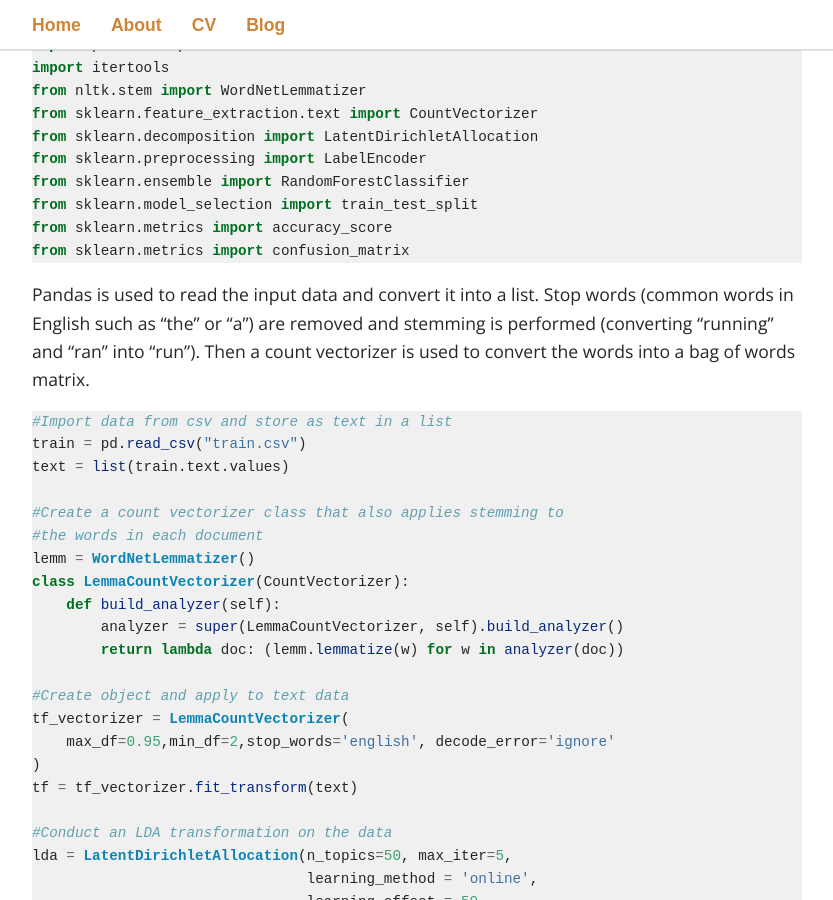
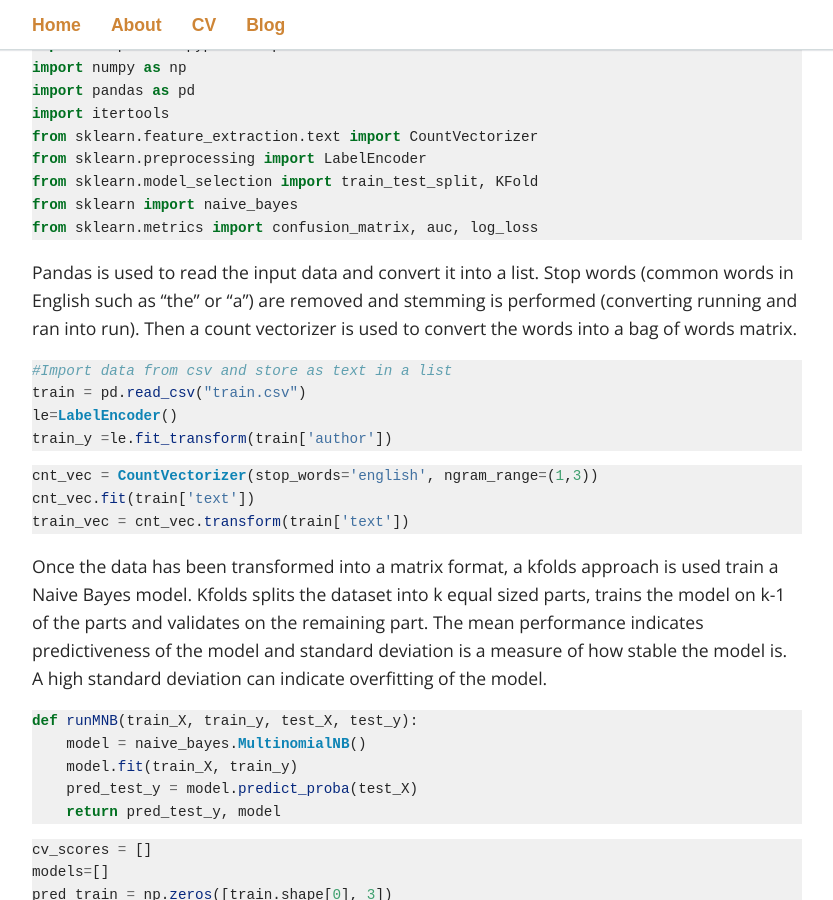
Before and after one commit to XiaozhouWang85/XiaozhouWang85.github.io, a Jekyll site: the page built from _posts/2018-02-17-Deploying machine learning models to AWS Lambda part 2.markdown, in a window 1280 px wide and 900 px high, scrolled down 894 px. Shown: the whole window, without its empty margins (223-1056 px from the left). Built offline with Jekyll 4.4.1, drawn with Linux system fonts in a browser that asks for light colours; some web fonts are replaced; some of the changed text lies outside the part shown.

Commit message:
Signed-off-by: Xiaozhou Wang <xiaozhou.wang85@gmail.com>

````diff
--- a/_posts/2018-02-17-Deploying machine learning models to AWS Lambda part 2.markdown
+++ b/_posts/2018-02-17-Deploying machine learning models to AWS Lambda part 2.markdown
@@ -5,11 +5,14 @@ date:   2018-02-15 13:21:40 +0800
 categories: datascience machinelearning AWSLambda Deployment
 ---
 
-Before we can begin discussing how to implement a machine learning model, we need to build one. The model shown below is a fairly simple one and has fairly low predictive power. However, it uses NLTK, Scikit-learn and Pandas so serves as a good example model to implement. The data and solution were both taken from Kaggle. Here is the [competition](https://www.kaggle.com/c/spooky-author-identification) and [solution](https://www.kaggle.com/arthurtok/spooky-nlp-and-topic-modelling-tutorial). This article will only provide a very brief walkthrough of how the model is built since it is assumed the reader already knows this. If this is not the case then Kaggle contains many tutorials and worked examples that are a great learning resource.
+
+Before we can begin discussing how to implement a machine learning model, we need to build one. The model shown below is built using Naive Bayes which is commonly used in text based predictive challenges. Technically it is not a machine learning model but uses the same dependencies within Python so serves as a good stand-in.
+
+The data and solution were both taken from Kaggle. Here is the [competition](https://www.kaggle.com/c/spooky-author-identification) and [solution](https://www.kaggle.com/sudalairajkumar/simple-feature-engg-notebook-spooky-author). This article will only provide a very brief walkthrough of how the model is built since it is assumed the reader already knows this. If this is not then case then Kaggle contains many tutorials and worked examples that is a great learning resource.
 
 #### Building a model with NLTK, Scikit-learn and Pandas
 
-The Kaggle challenge is based around the works of horror authors Edgar Allan Poe, HP Lovecraft and Mary Shelley. The task is to identify the author when given an excerpt taken from one of their books.
+The Kaggle challenge is based around the works of horror authors Edgar Allan Poe, HP Lovecraft and Mary Shelley. The task is to identify the author when given an excerpt take from one of their books.
 
 The first step is to import the dependent libraries.
 
@@ -20,100 +23,113 @@ import matplotlib.pyplot as plt
 import numpy as np
 import pandas as pd
 import itertools
-from nltk.stem import WordNetLemmatizer
 from sklearn.feature_extraction.text import CountVectorizer
-from sklearn.decomposition import LatentDirichletAllocation
 from sklearn.preprocessing import LabelEncoder
-from sklearn.ensemble import RandomForestClassifier
-from sklearn.model_selection import train_test_split
-from sklearn.metrics import accuracy_score
-from sklearn.metrics import confusion_matrix
+from sklearn.model_selection import train_test_split, KFold
+from sklearn import naive_bayes
+from sklearn.metrics import confusion_matrix, auc, log_loss
 ```
 
-Pandas is used to read the input data and convert it into a list. Stop words (common words in English such as "the" or "a") are removed and stemming is performed (converting "running" and "ran" into "run"). Then a count vectorizer is used to convert the words into a bag of words matrix.
+Pandas is used to read the input data and convert it into a list. Stop words (common words in English such as "the" or "a") are removed and stemming is performed (converting running and ran into run). Then a count vectorizer is used to convert the words into a bag of words matrix.
 
 
 ```python
 #Import data from csv and store as text in a list
 train = pd.read_csv("train.csv")
-text = list(train.text.values)
-
-#Create a count vectorizer class that also applies stemming to
-#the words in each document
-lemm = WordNetLemmatizer()
-class LemmaCountVectorizer(CountVectorizer):
-    def build_analyzer(self):
-        analyzer = super(LemmaCountVectorizer, self).build_analyzer()
-        return lambda doc: (lemm.lemmatize(w) for w in analyzer(doc))
-
-#Create object and apply to text data
-tf_vectorizer = LemmaCountVectorizer(
-    max_df=0.95,min_df=2,stop_words='english', decode_error='ignore'
-)
-tf = tf_vectorizer.fit_transform(text)
-
-#Conduct an LDA transformation on the data
-lda = LatentDirichletAllocation(n_topics=50, max_iter=5,
-                                learning_method = 'online',
-                                learning_offset = 50.,
-                                random_state = 0)
-X=lda.fit_transform(tf)
-
-#Convert author to integer
 le=LabelEncoder()
-Y=le.fit_transform(train['author'])
+train_y =le.fit_transform(train['author'])
 ```
-
-Once the data has been transformed into a matrix format, it is split into train and test groups. This is so that cross validation can be performed on the model once it is built. Random forest is used as the classifier and once fit to the data, it is used to make predictions on the data that had been set aside for testing. The accuracy scores and confusion matrix are produced.
 
 
 ```python
-#Split data into test and train
-train_x, test_x, train_y, test_y = train_test_split(
-    X, Y,train_size=0.25
-)
-clf = RandomForestClassifier(n_jobs=200,min_samples_split=100,min_samples_leaf=100)
-clf.fit(train_x, train_y)
-pred=clf.predict(test_x)
-train_acc=accuracy_score(train_y, clf.predict(train_x))
-test_acc=accuracy_score(test_y, clf.predict(test_x))
-cm=confusion_matrix(test_y, clf.predict(test_x))
+cnt_vec = CountVectorizer(stop_words='english', ngram_range=(1,3))
+cnt_vec.fit(train['text'])
+train_vec = cnt_vec.transform(train['text'])
 ```
 
-Matplotlib is used to visualise the confusion matrix.
+Once the data has been transformed into a matrix format, a kfolds approach is used train a Naive Bayes model. Kfolds splits the dataset into k equal sized parts, trains the model on k-1 of the parts and validates on the remaining part. The mean performance indicates predictiveness of the model and standard deviation is a measure of how stable the model is. A high standard deviation can indicate overfitting of the model.
 
 
 ```python
-#Print model results and confusion Matrix
-print('Train: {0:.0f}%, Test: {1:.0f}%'.format(train_acc*100, test_acc*100))
+def runMNB(train_X, train_y, test_X, test_y):
+    model = naive_bayes.MultinomialNB()
+    model.fit(train_X, train_y)
+    pred_test_y = model.predict_proba(test_X)
+    return pred_test_y, model
+```
 
-plt.imshow(cm, interpolation='nearest', cmap=plt.cm.Blues)
-classes=['EAP', 'HPL', 'MWS']
-plt.title('Confusion Matrix')
-plt.colorbar()
-tick_marks = np.arange(len(classes))
-plt.xticks(tick_marks, classes, rotation=45)
-plt.yticks(tick_marks, classes)
 
-fmt = 'd'
-thresh = cm.max() / 2.
-for i, j in itertools.product(range(cm.shape[0]), range(cm.shape[1])):
-    plt.text(j, i, format(cm[i, j], fmt),
-             horizontalalignment="center",
-             color="white" if cm[i, j] > thresh else "black")
+```python
+cv_scores = []
+models=[]
+pred_train = np.zeros([train.shape[0], 3])
+kf = KFold(n_splits=5, shuffle=True, random_state=2017)
+for dev_index, val_index in kf.split(train):
+    dev_X, val_X = train_vec[dev_index], train_vec[val_index]
+    dev_y, val_y = train_y[dev_index], train_y[val_index]
+    pred_val_y,model = runMNB(dev_X, dev_y, val_X, val_y)
+    pred_train[val_index,:] = pred_val_y
+    cv_scores.append(log_loss(val_y, pred_val_y))
+    models.append(model)
+print("Mean cv score : ", np.mean(cv_scores))
+print("SD cv score : ", np.std(cv_scores))
 
-plt.tight_layout()
-plt.ylabel('True label')
-plt.xlabel('Predicted label')
+```
+
+    Mean cv score :  0.45389257569874275
+    SD cv score :  0.005560531509619231
+
+
+Performing kfolds indicates the model performs well and model has very low standard deviation in performance. This is not surprising given that the Naive Bayes model is very simple and has almost no tunable parameters. The model is rebuilt using the whole dataset for training.
+
+
+```python
+clf = naive_bayes.MultinomialNB()
+clf.fit(train_vec, train_y)
+cm=confusion_matrix(train_y, clf.predict(train_vec))
+```
+
+Matplotlib is used to visualise the confusion matrix. Code for graphing a confusion matrix taken from this [example](http://scikit-learn.org/stable/auto_examples/model_selection/plot_confusion_matrix.html#sphx-glr-auto-examples-model-selection-plot-confusion-matrix-py ).
+
+
+```python
+def plot_confusion_matrix(cm, classes,
+                          title='Confusion matrix',
+                          cmap=plt.cm.Blues):
+    """
+    This function prints and plots the confusion matrix.
+    """
+
+    plt.imshow(cm, interpolation='nearest', cmap=cmap)
+    plt.title(title)
+    plt.colorbar()
+    tick_marks = np.arange(len(classes))
+    plt.xticks(tick_marks, classes, rotation=45)
+    plt.yticks(tick_marks, classes)
+
+    fmt = '.0f'
+    thresh = cm.max() / 2.
+    for i, j in itertools.product(range(cm.shape[0]), range(cm.shape[1])):
+        plt.text(j, i, format(cm[i, j], fmt),
+                 horizontalalignment="center",
+                 color="white" if cm[i, j] > thresh else "black")
+
+    plt.tight_layout()
+    plt.ylabel('True label')
+    plt.xlabel('Predicted label')
+```
+
+
+```python
+plt.figure(figsize=(8,8))
+plot_confusion_matrix(cm, classes=['EAP', 'HPL', 'MWS'],
+                      title='Confusion matrix')
 plt.show()
-
-Out: Train: 53%, Test: 50%
 ```
 
 ![Confusion Matrix]({{site.url}}/assets/spooky_cm.png){:class="img-responsive" width="50%"}
 
-
-The results are fairly poor. Edgar Allen Poe can be identified a bit more reliably but the other two authors are not identified well. However, this will not stop us from using this as an example model to implement.
+The results are fairly good, perhaps surprisingly so. By using count vectorizer with ngrams, vocabulary and style of phrasing will be captured. Therefore it is not surprising that this will be able to predict the author of the text.
 
 #### Deploying the model normally
 
@@ -123,29 +139,25 @@ After completing the model build process a number of Scikit-learn objects were c
 ```python
 #Persisting Sckitlearn objects to disk
 from sklearn.externals import joblib
-joblib.dump(tf_vectorizer, 'tf_vectorizer.pkl')
-joblib.dump(lda, 'lda.pkl')
+joblib.dump(cnt_vec, 'cnt_vectorizer.pkl')
+joblib.dump(clf, 'clf.pkl')
 joblib.dump(le, 'le.pkl')
-joblib.dump(clf, 'clf.pkl')
 
-tf_vectorizer = joblib.load('tf_vectorizer.pkl')
-lda = joblib.load('lda.pkl')
+cnt_vec = joblib.load('cnt_vectorizer.pkl')
+clf = joblib.load('clf.pkl')
 le = joblib.load('le.pkl')
-clf = joblib.load('clf.pkl')
 ```
 
 The various objects can be linked together in a function that now takes text as input and returns a prediction
 
-
 ```python
 def lda_pipeline(inlist):
-    tf_ex=tf_vectorizer.transform(inlist)
-    lda_ex=lda.transform(tf_ex)
-    clf_ex=clf.predict(lda_ex)
+    tf_ex=cnt_vec.transform(inlist)
+    clf_ex=clf.predict(tf_ex)
     return list(le.inverse_transform(clf_ex))
-lda_pipeline(text[:3])
+lda_pipeline(train[:3])
 
-Out:['EAP', 'EAP', 'EAP']
+['EAP', 'HPL', 'EAP']
 ```
 
 This function can now be easily deployed using Flask or Django if deploying in a traditional way. The easiest tutorial I have seen on this is [here](https://impythonist.wordpress.com/2015/07/12/build-an-api-under-30-lines-of-code-with-python-and-flask/). This concludes part 2 of this series. In the next article, we will see how AWS Lambda can be used to turn a very simple function (not the model we developed here) into an API.
````
Also changed, not shown: assets/spooky_cm.png.
